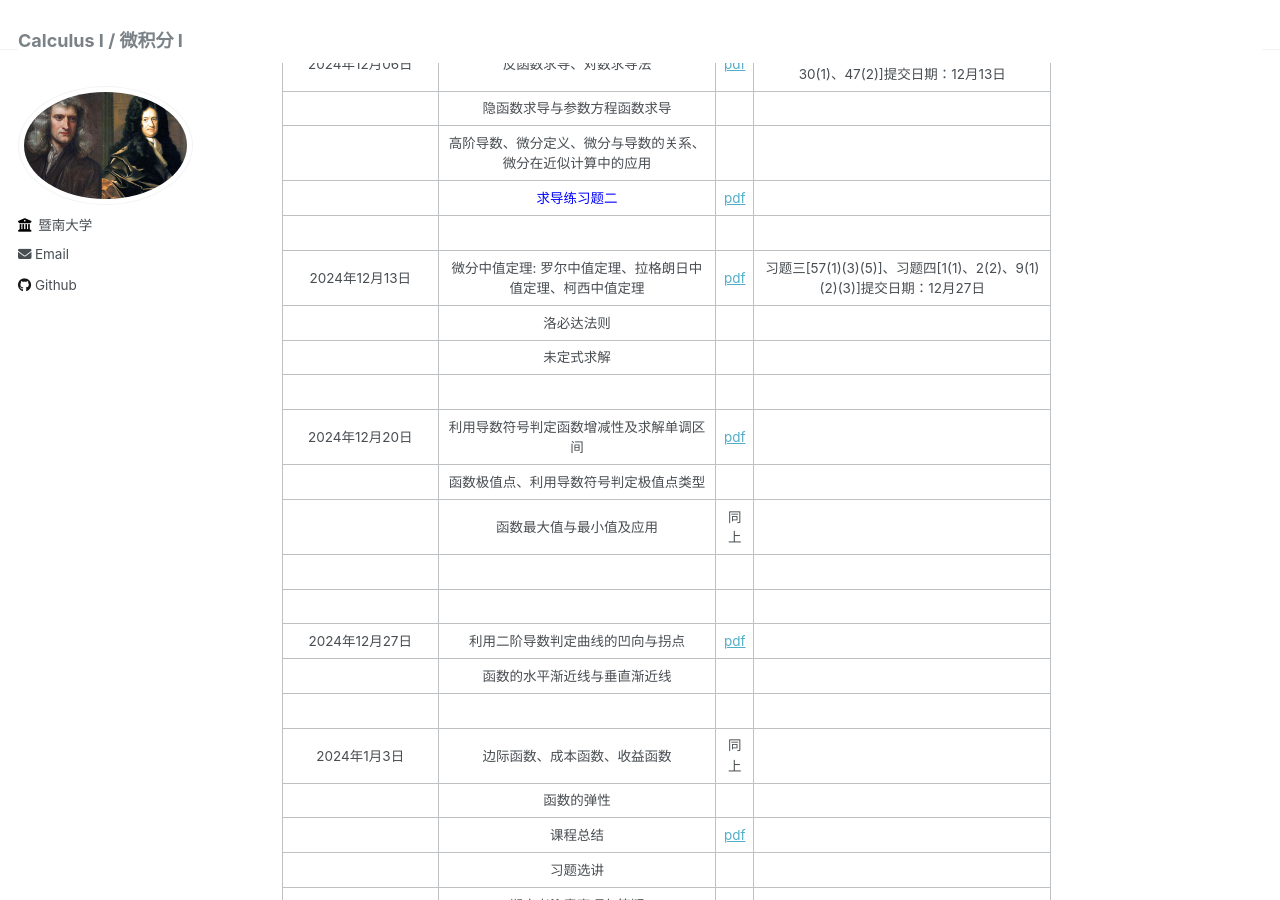
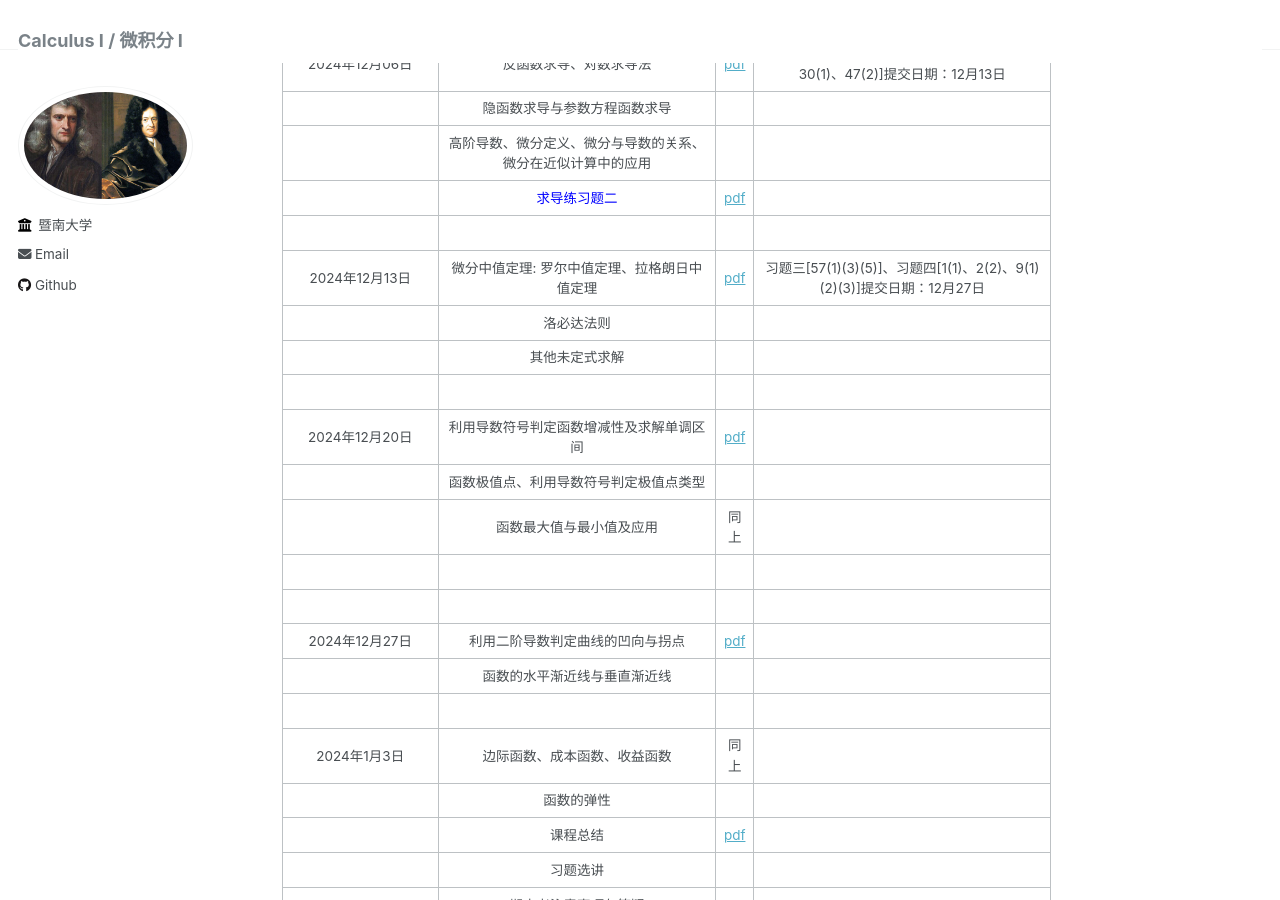
Before and after one commit to wangyuanhao/calculus_course_webpage, a Jekyll site: the page built from _pages/about.md, in a window 1280 px wide and 900 px high, scrolled down 3227 px. Built offline with Jekyll 4.4.1, drawn with Linux system fonts in a browser that asks for light colours.

Commit message:
Update about.md

```diff
--- a/_pages/about.md
+++ b/_pages/about.md
@@ -97,9 +97,9 @@ redirect_from:
 |                                       | 高阶导数、微分定义、微分与导数的关系、微分在近似计算中的应用 |                                   |                                                              |
 |                                       |             <font color=blue>求导练习题二</font>             | [pdf](../notes/Ch3_exercise2.pdf) |                                                              |
 |                                       |                                                              |                                   |                                                              |
-|            2024年12月13日             |  微分中值定理: 罗尔中值定理、拉格朗日中值定理、柯西中值定理  |    [pdf](../notes/part10.pdf)     | 习题三[57(1)(3)(5)]、习题四[1(1)、2(2)、9(1)(2)(3)]提交日期：12月27日 |
+|            2024年12月13日             |         微分中值定理: 罗尔中值定理、拉格朗日中值定理         |    [pdf](../notes/part10.pdf)     | 习题三[57(1)(3)(5)]、习题四[1(1)、2(2)、9(1)(2)(3)]提交日期：12月27日 |
 |                                       |                          洛必达法则                          |                                   |                                                              |
-|                                       |                          未定式求解                          |                                   |                                                              |
+|                                       |                        其他未定式求解                        |                                   |                                                              |
 |                                       |                                                              |                                   |                                                              |
 |            2024年12月20日             |           利用导数符号判定函数增减性及求解单调区间           |    [pdf](../notes/part11.pdf)     |                                                              |
 |                                       |            函数极值点、利用导数符号判定极值点类型            |                                   |                                                              |
```
